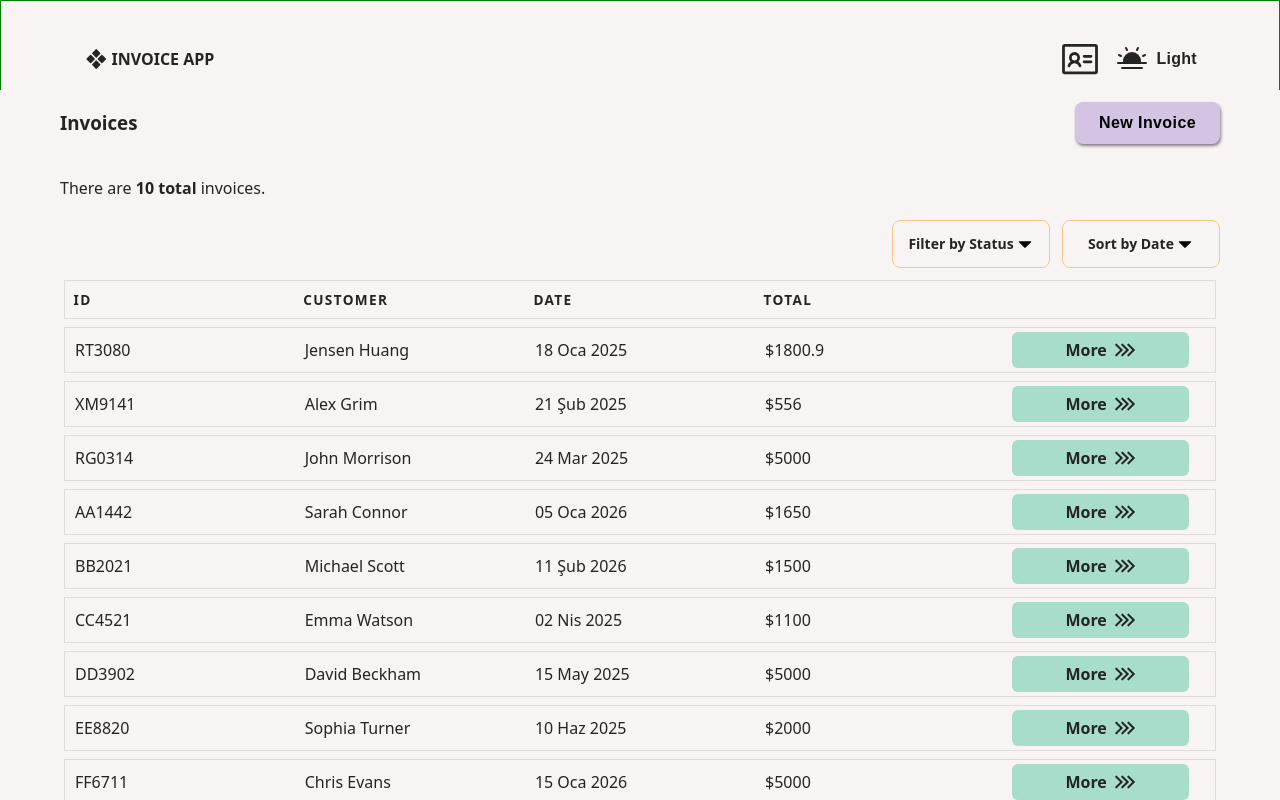
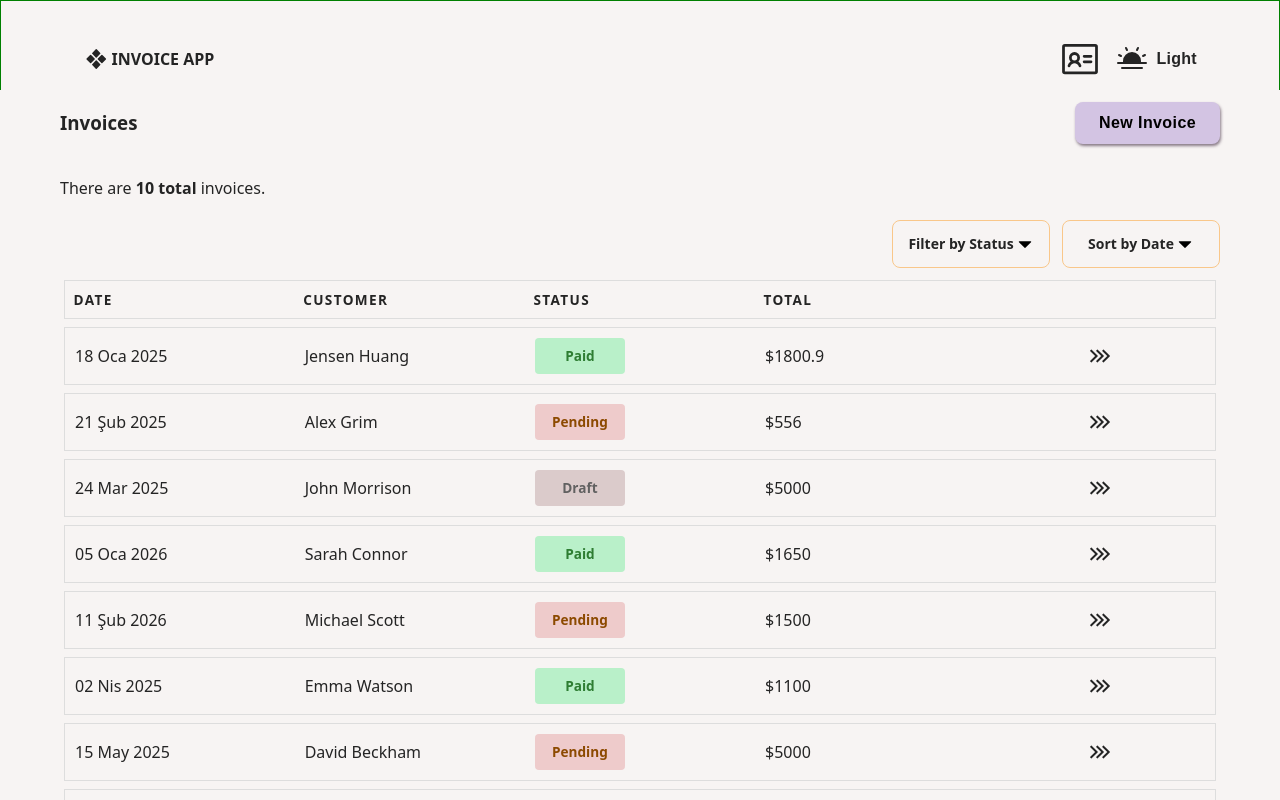
Before and after one commit to banuaggun/invoice-app-react, a React (Vite) app: page / in a window 1280 px wide. Shown: the top 800 px of the page. Built offline with nearby package versions, Linux system fonts and the light colour scheme.

Commit message:
style: improve overall table layout, status badges, action icon alignment, and more button styles

```diff
--- a/src/assets/icons/ForwardIcon.jsx
+++ b/src/assets/icons/ForwardIcon.jsx
@@ -19,15 +19,15 @@ const ForwardIcon = () => {
                   <path
                     className="one"
                     d="M40.1543933,3.89485454 L43.9763149,0.139296592 C44.1708311,-0.0518420739 44.4826329,-0.0518571125 44.6771675,0.139262789 L65.6916134,20.7848311 C66.0855801,21.1718824 66.0911863,21.8050225 65.704135,22.1989893 C65.7000188,22.2031791 65.6958657,22.2073326 65.6916762,22.2114492 L44.677098,42.8607841 C44.4825957,43.0519059 44.1708242,43.0519358 43.9762853,42.8608513 L40.1545186,39.1069479 C39.9575152,38.9134427 39.9546793,38.5968729 40.1481845,38.3998695 C40.1502893,38.3977268 40.1524132,38.395603 40.1545562,38.3934985 L56.9937789,21.8567812 C57.1908028,21.6632968 57.193672,21.3467273 57.0001876,21.1497035 C56.9980647,21.1475418 56.9959223,21.1453995 56.9937605,21.1432767 L40.1545208,4.60825197 C39.9574869,4.41477773 39.9546013,4.09820839 40.1480756,3.90117456 C40.1501626,3.89904911 40.1522686,3.89694235 40.1543933,3.89485454 Z"
-                    fill="#242424"></path>
+                    fill="var(--text-color)"></path>
                   <path
                     className="two"
                     d="M20.1543933,3.89485454 L23.9763149,0.139296592 C24.1708311,-0.0518420739 24.4826329,-0.0518571125 24.6771675,0.139262789 L45.6916134,20.7848311 C46.0855801,21.1718824 46.0911863,21.8050225 45.704135,22.1989893 C45.7000188,22.2031791 45.6958657,22.2073326 45.6916762,22.2114492 L24.677098,42.8607841 C24.4825957,43.0519059 24.1708242,43.0519358 23.9762853,42.8608513 L20.1545186,39.1069479 C19.9575152,38.9134427 19.9546793,38.5968729 20.1481845,38.3998695 C20.1502893,38.3977268 20.1524132,38.395603 20.1545562,38.3934985 L36.9937789,21.8567812 C37.1908028,21.6632968 37.193672,21.3467273 37.0001876,21.1497035 C36.9980647,21.1475418 36.9959223,21.1453995 36.9937605,21.1432767 L20.1545208,4.60825197 C19.9574869,4.41477773 19.9546013,4.09820839 20.1480756,3.90117456 C20.1501626,3.89904911 20.1522686,3.89694235 20.1543933,3.89485454 Z"
-                    fill="#242424"></path>
+                    fill="var(--text-color)"></path>
                   <path
                     className="three"
                     d="M0.154393339,3.89485454 L3.97631488,0.139296592 C4.17083111,-0.0518420739 4.48263286,-0.0518571125 4.67716753,0.139262789 L25.6916134,20.7848311 C26.0855801,21.1718824 26.0911863,21.8050225 25.704135,22.1989893 C25.7000188,22.2031791 25.6958657,22.2073326 25.6916762,22.2114492 L4.67709797,42.8607841 C4.48259567,43.0519059 4.17082418,43.0519358 3.97628526,42.8608513 L0.154518591,39.1069479 C-0.0424848215,38.9134427 -0.0453206733,38.5968729 0.148184538,38.3998695 C0.150289256,38.3977268 0.152413239,38.395603 0.154556228,38.3934985 L16.9937789,21.8567812 C17.1908028,21.6632968 17.193672,21.3467273 17.0001876,21.1497035 C16.9980647,21.1475418 16.9959223,21.1453995 16.9937605,21.1432767 L0.15452076,4.60825197 C-0.0425130651,4.41477773 -0.0453986756,4.09820839 0.148075568,3.90117456 C0.150162624,3.89904911 0.152268631,3.89694235 0.154393339,3.89485454 Z"
-                    fill="#242424"></path>
+                    fill="var(--text-color)"></path>
                 </g>
               </svg>
             </span>
--- a/src/components/common/form-elements/InvoiceInfo.jsx
+++ b/src/components/common/form-elements/InvoiceInfo.jsx
@@ -2,7 +2,7 @@ import React from "react";
 import TableHeader from "../list-elements/table-header/TableHeader";
 
 const InvoiceInfo = ({ title, invoice, onChange, editable = false }) => {
-  const columns = ["Description", "Client Name", clientEmail]
+  const columns = ["Description", "Client Name", "Client Email"]
   return (
     <div className="info-block">
       {editable ? (
--- a/src/components/common/list-elements/invoice-item/InvoiceItem.jsx
+++ b/src/components/common/list-elements/invoice-item/InvoiceItem.jsx
@@ -13,15 +13,18 @@ function InvoiceItem({ invoice }) {
   return (
     <table>
       <tbody>
-        <tr>
-          <td data-label="id">{invoice.id}</td>
+        <tr className="more-btn cta" onClick={() => navigate(`/invoice/${invoice.id}`)}>
+         <td data-label="date">{formattedDate}</td>
           <td data-label="customer name">{invoice.clientName}</td>
-          <td data-label="date">{formattedDate}</td>
+          <td data-label="status">
+            <span className={`status ${invoice.status.toLowerCase()}`}>
+              {invoice.status}
+            </span>
+            </td>
           <td data-label="total">${invoice.total}</td>
-          <td
-            className="more-btn cta"
-            onClick={() => navigate(`/invoice/${invoice.id}`)}>
-            <span>More</span>
+
+          <td data-label=" " className="forward-icon">
+
             <ForwardIcon />
           </td>
         </tr>
--- a/src/components/common/list-elements/invoice-item/invoice-item.css
+++ b/src/components/common/list-elements/invoice-item/invoice-item.css
@@ -1,39 +1,29 @@
-table td.more-btn {
+.cta:hover {
+  cursor: pointer;
+  background: #fff;
+  transition: all 0.4s ease-in;
+  box-shadow:
+    0 4px 6px rgba(0, 0, 0, 0.1),
+    0 8px 20px rgba(0, 0, 0, 0.15);
+  color: #242424;
+  border-radius: 12px;
+}
+
+
+table tr.more-btn span, table tr.more-btn svg {
+  width: 20px;
+  height: 20px;
   display: flex;
   align-items: center;
   justify-content: center;
-  margin: 8px auto 0 auto;
-  gap: 8px;
-  padding: 6px 8px;
-  background-color: var(--btn-more);
-  color: #242424;
-  border-radius: 6px;
 }
 
-table td.more-btn:hover,
-table td.more-btn.active,
-table td.more-btn:focus {
-  cursor: pointer;
-  background-color: var(--btn-more-hover);
-  transition: all ease-in 0.4ms;
-}
+table tr td:last-child{
+  text-align: center;
+  display: flex;
+  justify-content: center;
+ }
 
-table td.more-btn svg {
-  width: 20px;
-  height: 20px;
-}
-
-table td.more-btn span {
-  font-weight: bold;
-  font-size: 1rem;
-}
-
-@media only screen and (min-width: 641px) and (max-width: 1921px) {
-  table td.more-btn {
-    margin: 4px auto;
-    width: 70%;
-  }
-}
 
 .cta {
   transition: 1s;
@@ -110,3 +100,34 @@ path.two {
     fill: #242424;
   }
 }
+
+
+/* ---- status ---- */
+
+table tbody tr td span.status {
+  display: flex;
+  align-items: center;
+  justify-content: center;
+  width:20%;
+  padding: 8px 24px;
+  border-radius: 4px;
+  font-weight: 600;
+  text-transform: capitalize;
+  font-size: 0.85rem;
+}
+
+
+.status.paid {
+  background-color: #b9f0c9;
+  color: #2e7d32;
+}
+
+.status.pending {
+  background-color: rgb(238, 203, 203);
+  color: #8c4a00;
+}
+
+.status.draft {
+  background-color: #dbcbcb;
+  color: #616161;
+}
--- a/src/components/ui/invoice-list/InvoiceList.jsx
+++ b/src/components/ui/invoice-list/InvoiceList.jsx
@@ -25,7 +25,7 @@ function InvoiceList() {
     }
 
 
-    const columns = ["ID", "Customer", "Date", "Total", ""];
+    const columns = ["Date", "Customer", "Status", "Total", ""];
 
 
     return (
--- a/src/index.css
+++ b/src/index.css
@@ -76,7 +76,6 @@ table {
   margin-bottom: 8px;
   width: 90%;
   table-layout: fixed;
- background-color: lightskyblue;
 }
 
 table caption {
@@ -93,7 +92,7 @@ table caption > span{
 table tr {
   background-color: var(--bg-color);
   border: 1px solid #ddd;
-  border-radius: 8px;
+  border-radius: 12px;
   padding: 0.35em;
 }
 
@@ -107,6 +106,13 @@ table th {
   font-size: 0.85em;
   letter-spacing: 0.1em;
   text-transform: uppercase;
+}
+
+table tr td.forward-icon span{
+  display: flex;
+  align-items: center;
+  justify-content: center;
+  padding: 8px 24px;
 }
 
 @media screen and (max-width: 600px) {
@@ -141,8 +147,14 @@ table th {
     font-size: 0.8em;
     text-align: right;
   }
-  .status-badge{
+  .status{
     text-transform: capitalize;
+  }
+
+  table tr td:nth-child(3){
+    display: flex;
+    justify-content: space-between;
+    align-items: center;
   }
 
   table td::before {
@@ -156,7 +168,8 @@ table th {
     text-transform: uppercase;
   }
 
-  table td:last-child {
+  table tr td.forward-icon {
     border-bottom: 0;
+    display:none;
   }
 }
```
